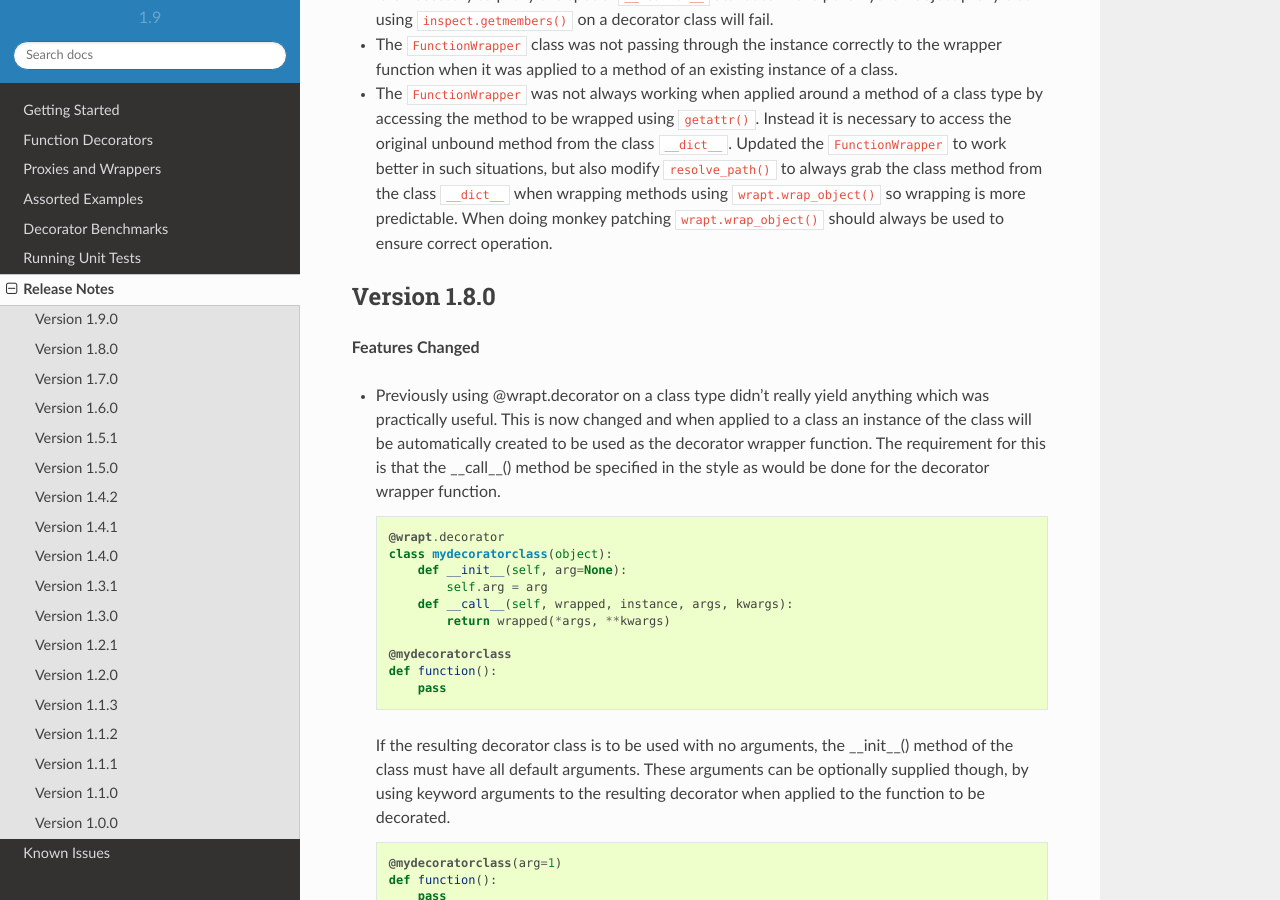
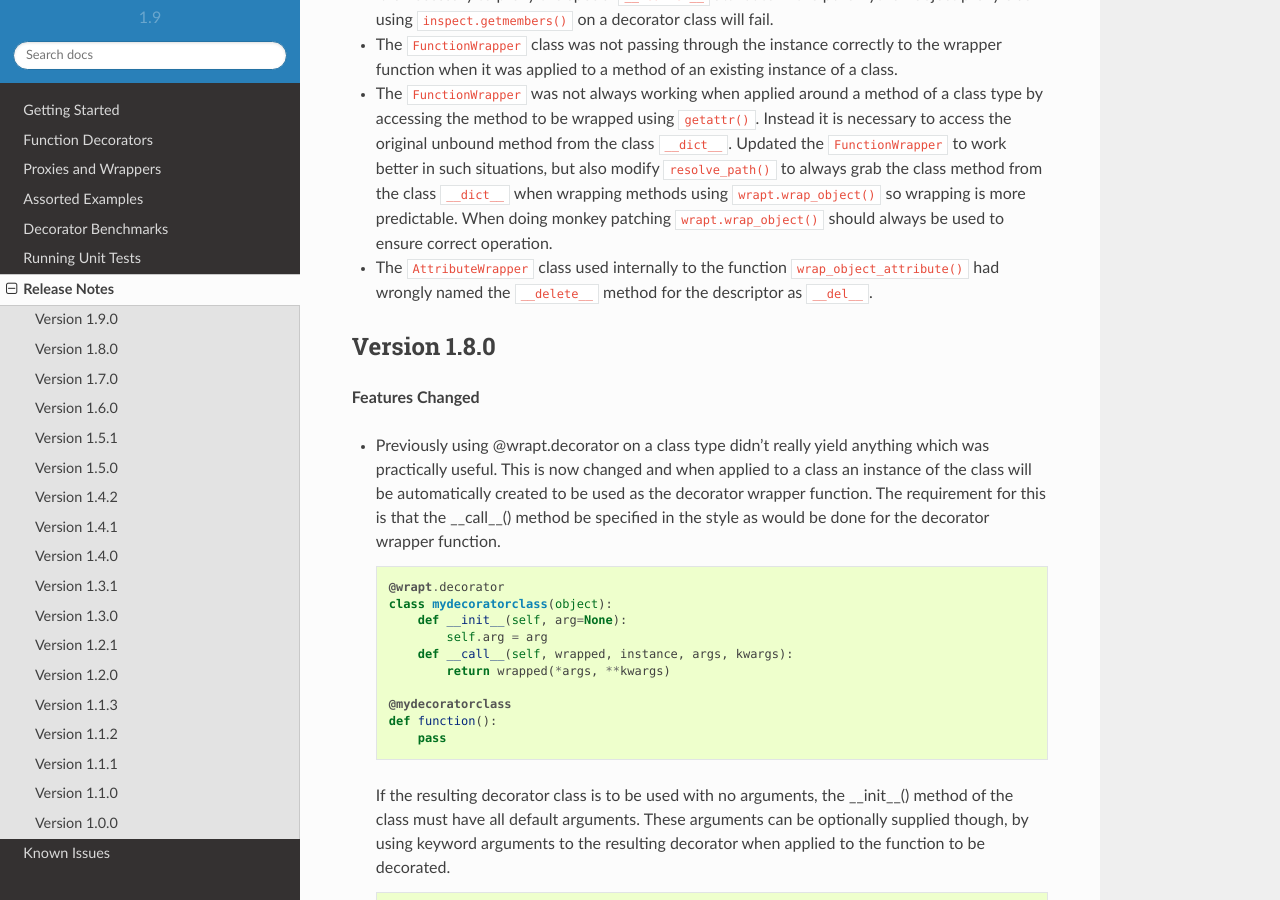
Before and after one commit to GrahamDumpleton/wrapt, a Sphinx documentation site: the page built from docs/changes.rst, in a window 1280 px wide and 900 px high, scrolled down 427 px. Built offline with Sphinx 7.4.7 and the Read the Docs theme 2.0.0, drawn with Linux system fonts in a browser that asks for light colours.

Commit message:
Incorrect name for descriptor __delete__ method.

```diff
--- a/docs/changes.rst
+++ b/docs/changes.rst
@@ -30,6 +30,10 @@ Version 1.9.0
   methods using ``wrapt.wrap_object()`` so wrapping is more predictable.
   When doing monkey patching ``wrapt.wrap_object()`` should always be
   used to ensure correct operation.
+
+* The ``AttributeWrapper`` class used internally to the function
+  ``wrap_object_attribute()`` had wrongly named the ``__delete__`` method
+  for the descriptor as ``__del__``.
 
 Version 1.8.0
 -------------
```
Also changed, not shown: 1 other file.
